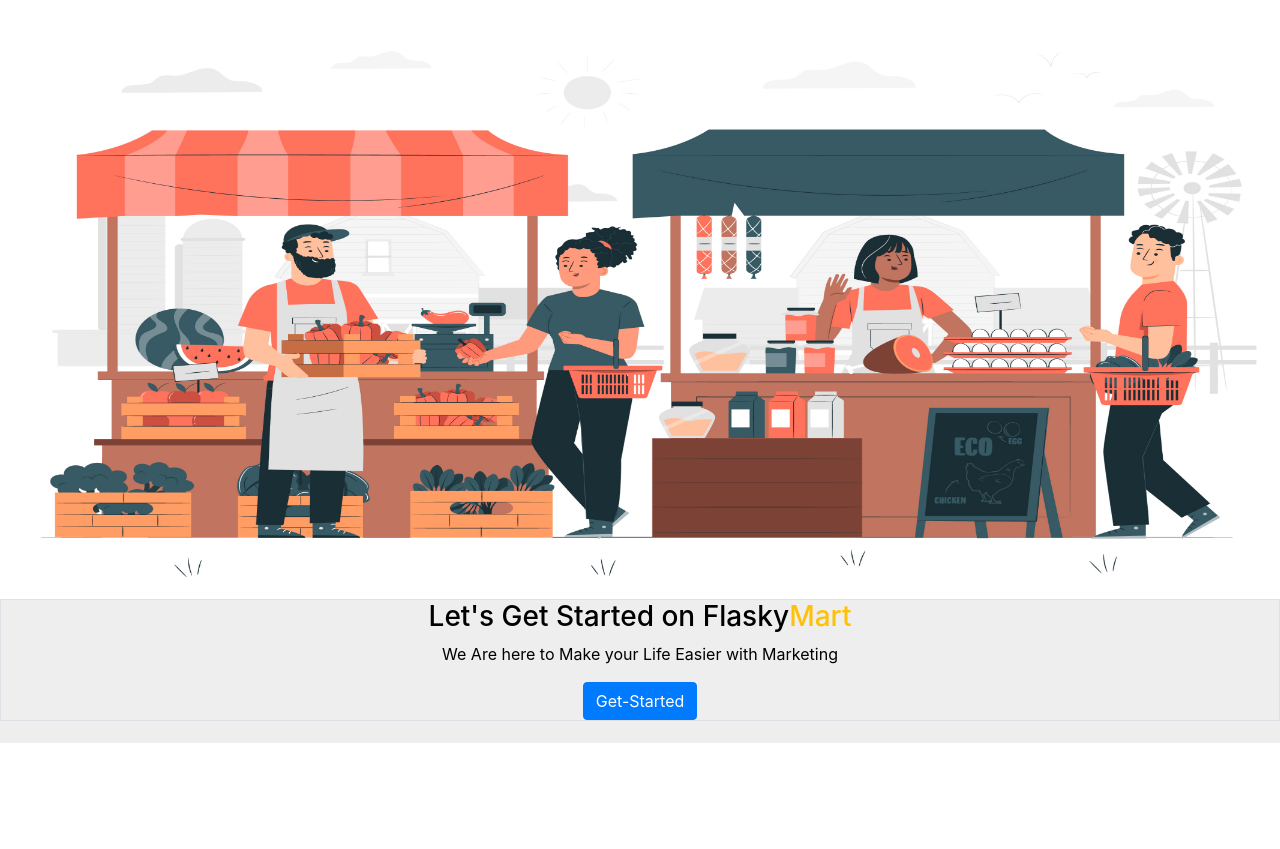
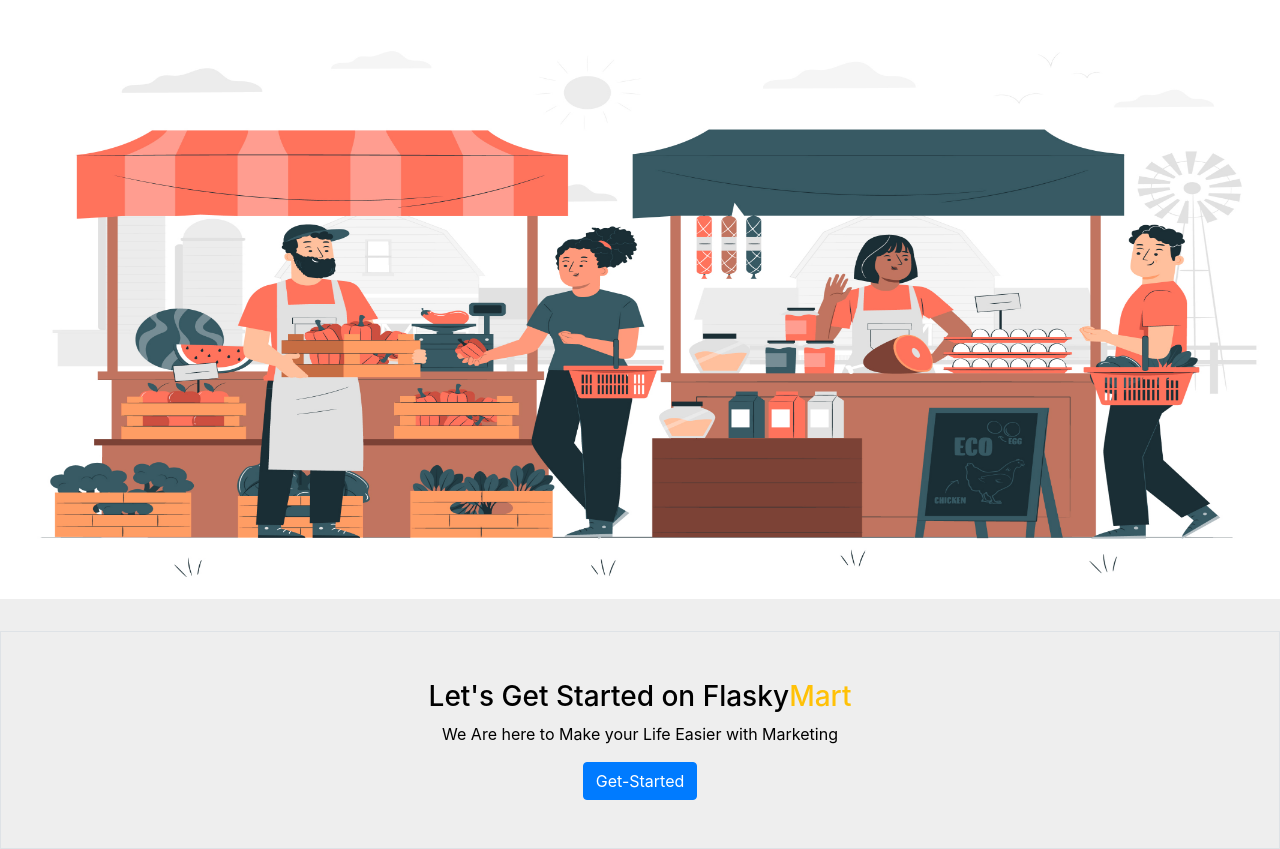
Before and after one commit to kwabenahcode/ecommerce_app, a Flask app: page / in a window 1280 px wide. Shown: the part 57-906 px from the top of the page. Before the commit the page ends 800 px from the top, so only its background shows below. Run offline with Flask 3, Linux system fonts and the light colour scheme; some libraries are stand-ins or nearby versions.

Commit message:
modified home-page style

```diff
--- a/market/static/styles.css
+++ b/market/static/styles.css
@@ -56,3 +56,8 @@
     height: 600px;
     width: 100%;
 }
+
+.welcome-text-homePage{
+    margin-top: 2rem;
+    padding: 3rem;
+}
--- a/market/templates/home.html
+++ b/market/templates/home.html
@@ -16,7 +16,7 @@
     </div>
   </div>
 
-  <div align='center' class="text-nowrap border">
+  <div align='center' class="text-nowrap border welcome-text-homePage">
     <h3 align='center'>Let's Get Started on Flasky<span class="text-warning">Mart</h3>
     <p align='center' class="font-monospace">We Are here to Make your Life Easier with Marketing</p>
     <a class="btn btn-primary " href="{{url_for('market_page')}}">Get-Started</a>
```
